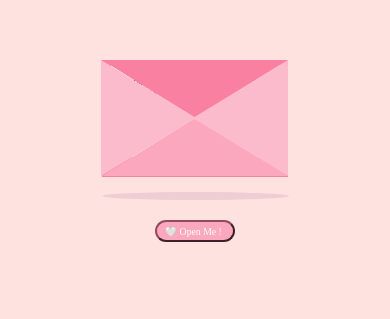
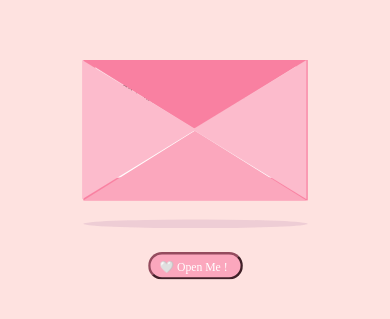
Before and after one commit to SchuyBlu/valentines-card, a plain HTML site: page valentines.html in a window 390 px wide. Shown: the part 271-590 px from the top of the page. Drawn offline with Linux system fonts and the light colour scheme; a web font is replaced by a local one.

Commit message:
Scales better on mobile

```diff
--- a/valentines.css
+++ b/valentines.css
@@ -25,6 +25,13 @@ body {
 	display: flex;
 	flex-direction: column;
 	align-items: center;
+}
+
+@media (max-width: 768px) {
+	.container {
+		transform: scale(1.2);
+		transform-origin: center top;
+	}
 }
 
 .envelope {
```
